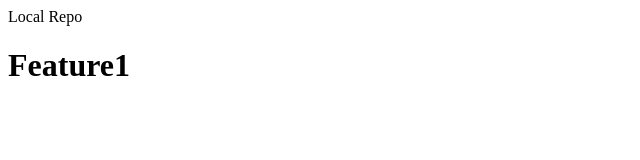
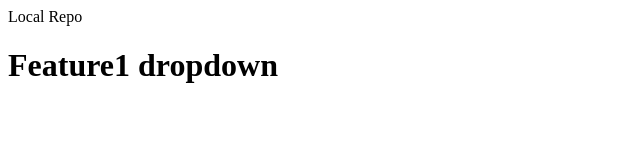
Before and after one commit to aaaditya-mishr/localrepo, a plain HTML site: page index.html in a window 1280 px wide. Shown: the whole page, without its empty margins (0-640 px from the left). Drawn offline with Linux system fonts and the light colour scheme.

Commit message:
Add dropdown

```diff
--- a/index.html
+++ b/index.html
@@ -1,4 +1,4 @@
 <div>
 Local Repo
 </div>
-<h1>Feature1</h1>
+<h1>Feature1 dropdown</h1>
```
